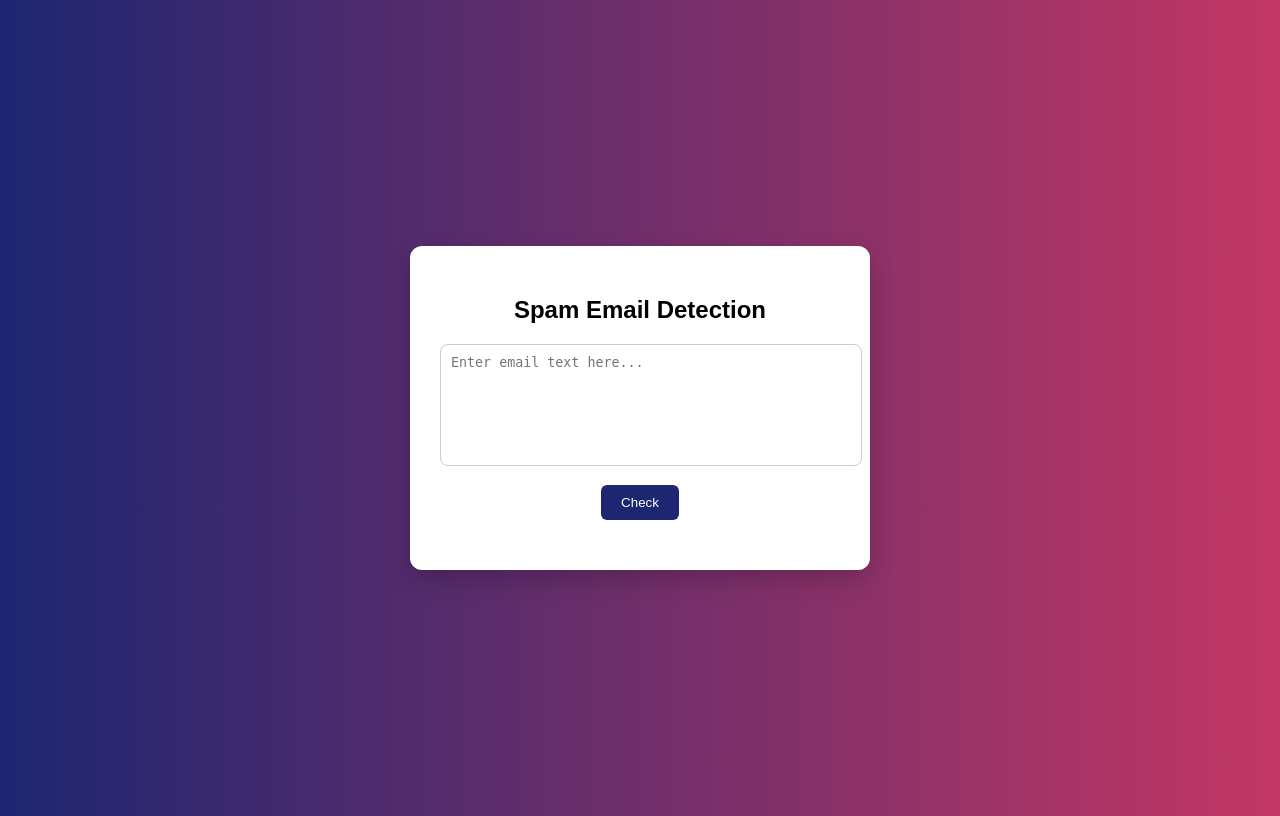
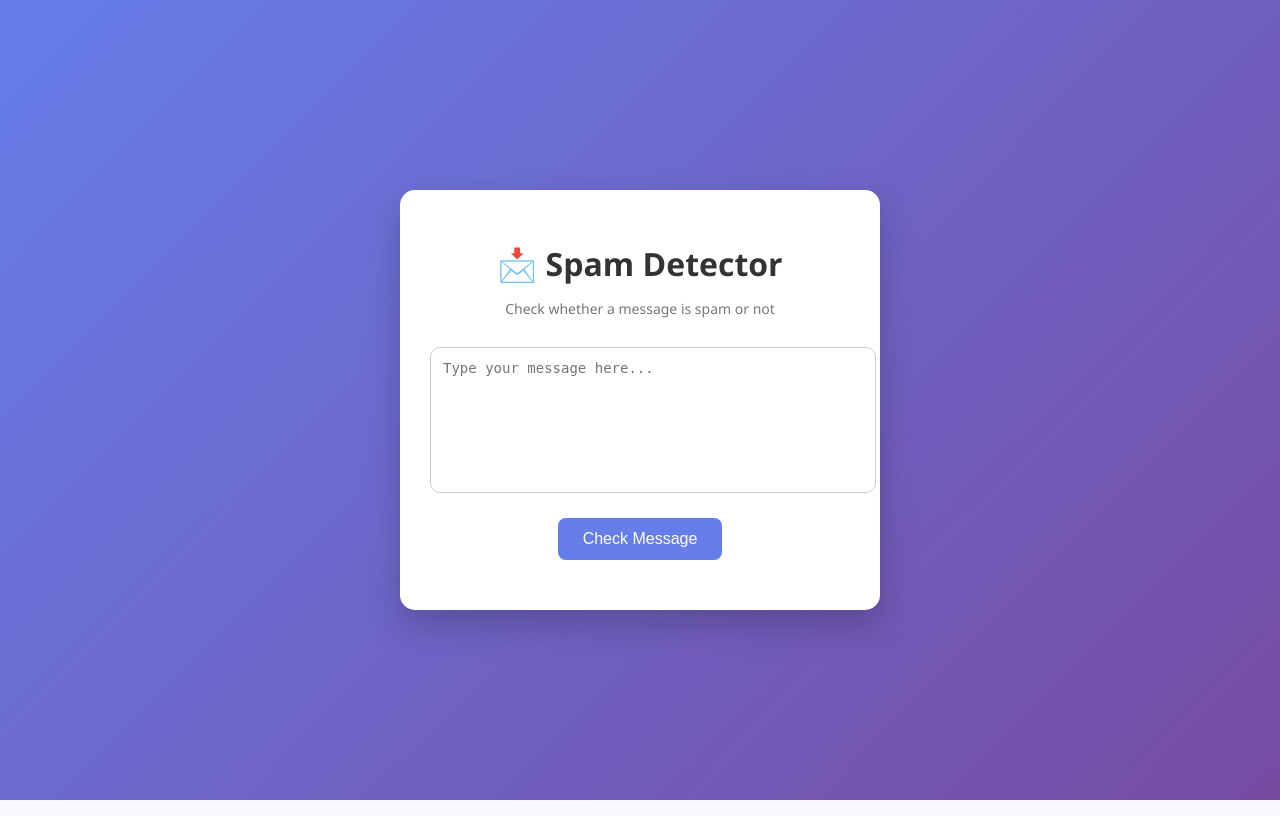
Before and after one commit to akhilvip97-lgtm/spam-email_detection, a Flask app: page / in a window 1280 px wide. Run offline with Flask 3, Linux system fonts and the light colour scheme.

Commit message:
Spam detection website complete

```diff
--- a/app.py
+++ b/app.py
@@ -1,20 +1,48 @@
-from flask import Flask, request, jsonify,render_template
+from flask import Flask, request, jsonify, render_template
 from sklearn.feature_extraction.text import TfidfVectorizer
 from sklearn.naive_bayes import MultinomialNB
 import pandas as pd
+import re
 
 app = Flask(__name__)
 
-data = pd.read_csv("spam.csv")
+# =========================
+# LOAD DATA (FIXED)
+# =========================
+data = pd.read_csv("spam.csv", encoding='latin-1')
 
+# Keep only required columns
+data = data[['v1', 'v2']]
+data.columns = ['label', 'message']
+
+# =========================
+# CLEAN TEXT
+# =========================
+def clean_text(text):
+    text = text.lower()
+    text = re.sub(r'[^a-zA-Z0-9\s]', '', text)
+    return text
+
+data['message'] = data['message'].apply(clean_text)
+
+# =========================
+# PREPARE DATA
+# =========================
 emails = data["message"]
-labels = data["label"].map({"ham":0, "spam":1})
+labels = data["label"].map({"ham": 0, "spam": 1})
 
-vectorizer = TfidfVectorizer()
+# =========================
+# VECTORIZE + TRAIN
+# =========================
+vectorizer = TfidfVectorizer(ngram_range=(1,2))
 X = vectorizer.fit_transform(emails)
 
 model = MultinomialNB()
 model.fit(X, labels)
+
+# =========================
+# ROUTES
+# =========================
 @app.route('/')
 def home():
     return render_template("home.html")
@@ -22,9 +50,16 @@ def home():
 @app.route("/predict", methods=["POST"])
 def predict():
     text = request.json["text"]
-    vec = vectorizer.transform([text])
+
+    cleaned = clean_text(text)
+    vec = vectorizer.transform([cleaned])
+
     result = model.predict(vec)[0]
+
     return jsonify({"prediction": int(result)})
 
+# =========================
+# RUN APP
+# =========================
 if __name__ == "__main__":
     app.run(debug=True)
--- a/templates/home.html
+++ b/templates/home.html
@@ -1,54 +1,74 @@
 <!DOCTYPE html>
 <html>
 <head>
-    <title>Spam Email Detection</title>
+    <title>Spam Detector</title>
 
     <style>
         body {
-            font-family: Arial, sans-serif;
-            background: linear-gradient(to right, #1d2671, #c33764);
+            font-family: 'Segoe UI', sans-serif;
+            background: linear-gradient(135deg, #667eea, #764ba2);
             display: flex;
             justify-content: center;
             align-items: center;
             height: 100vh;
+            margin: 0;
         }
 
-        .box {
-            animation: fadeIn 0.5s ease-in-out;
+        .container {
             background: white;
             padding: 30px;
-            border-radius: 12px;
-            width: 400px;
+            border-radius: 15px;
+            width: 420px;
             text-align: center;
-            box-shadow: 0px 10px 25px rgba(0,0,0,0.2);
+            box-shadow: 0 15px 35px rgba(0,0,0,0.2);
+            animation: fadeIn 0.6s ease-in-out;
         }
 
-        h2 {
-            margin-bottom: 20px;
+        @keyframes fadeIn {
+            from {opacity: 0; transform: translateY(20px);}
+            to {opacity: 1; transform: translateY(0);}
+        }
+
+        h1 {
+            margin-bottom: 10px;
+            color: #333;
+        }
+
+        p {
+            color: #777;
+            font-size: 14px;
         }
 
         textarea {
             width: 100%;
-            height: 100px;
-            padding: 10px;
-            border-radius: 8px;
+            height: 120px;
+            margin-top: 15px;
+            padding: 12px;
+            border-radius: 10px;
             border: 1px solid #ccc;
             resize: none;
+            font-size: 14px;
+        }
+
+        textarea:focus {
+            outline: none;
+            border-color: #667eea;
         }
 
         button {
-            margin-top: 15px;
-            padding: 10px 20px;
-            background: #1d2671;
+            margin-top: 20px;
+            padding: 12px 25px;
+            border: none;
+            border-radius: 8px;
+            background: #667eea;
             color: white;
-            border: none;
-            border-radius: 6px;
+            font-size: 16px;
             cursor: pointer;
             transition: 0.3s;
         }
 
         button:hover {
-            background: #c33764;
+            background: #764ba2;
         }
 
         #result {
@@ -56,18 +76,24 @@
             font-size: 18px;
             font-weight: bold;
         }
+
+        .loading {
+            font-size: 14px;
+            color: #555;
+        }
+
     </style>
 </head>
 
 <body>
 
-<div class="box">
-    <h2>Spam Email Detection</h2>
+<div class="container">
+    <h1>📩 Spam Detector</h1>
+    <p>Check whether a message is spam or not</p>
 
-    <textarea id="emailText" placeholder="Enter email text here..."></textarea>
+    <textarea id="emailText" placeholder="Type your message here..."></textarea>
 
-    <br>
-    <button onclick="checkSpam()">Check</button>
+    <button onclick="checkSpam()">Check Message</button>
 
     <div id="result"></div>
 </div>
@@ -75,6 +101,14 @@
 <script>
 function checkSpam() {
     let text = document.getElementById("emailText").value;
+    let resultDiv = document.getElementById("result");
+
+    if (text.trim() === "") {
+        alert("Please enter a message!");
+        return;
+    }
+
+    resultDiv.innerHTML = "<span class='loading'>⏳ Checking...</span>";
 
     fetch("/predict", {
         method: "POST",
@@ -85,15 +119,14 @@ function checkSpam() {
     })
     .then(res => res.json())
     .then(data => {
-        let resultDiv = document.getElementById("result");
-
         if (data.prediction === 1) {
-            resultDiv.innerText = "⚠ Spam Email";
-            resultDiv.style.color = "red";
+            resultDiv.innerHTML = "🚫 <span style='color:red;'>Spam Message</span>";
         } else {
-            resultDiv.innerText = "✅ Not Spam";
-            resultDiv.style.color = "green";
+            resultDiv.innerHTML = "✅ <span style='color:green;'>Not Spam</span>";
         }
+    })
+    .catch(() => {
+        resultDiv.innerHTML = "⚠ Error connecting to server";
     });
 }
 </script>
```
Also changed, not shown: spam.csv.
